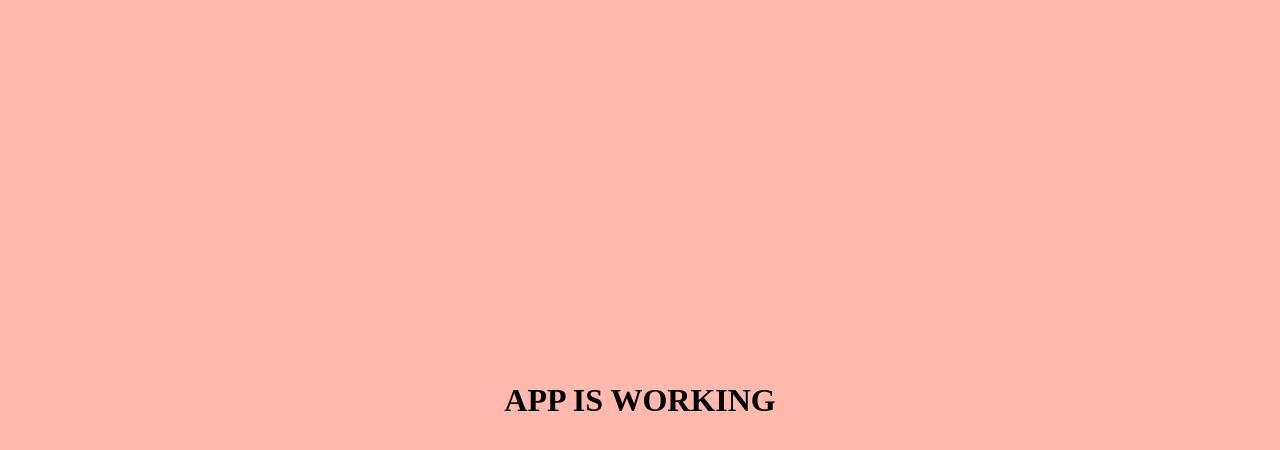
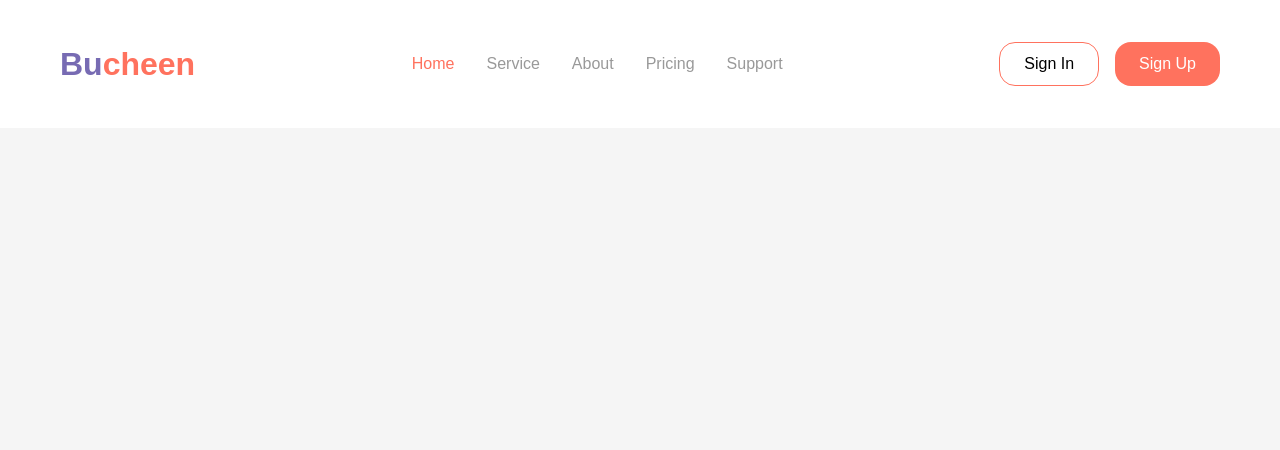
Before and after one commit to MiraWir/figma-frontend, a React (Vite) app: page / in a window 1280 px wide. Shown: the top 450 px of the page. Built offline with nearby package versions, Linux system fonts and the light colour scheme.

Commit message:
add navbar

```diff
--- a/src/App.jsx
+++ b/src/App.jsx
@@ -1,17 +1,11 @@
-export default function App() {
+import Navbar from './components/layout/Navbar'
+
+function App() {
   return (
-    <div
-      style={{
-        height: "100vh",
-        background: "#FFB9AF",
-        display: "flex",
-        justifyContent: "center",
-        alignItems: "center",
-        fontSize: "32px",
-        fontWeight: "bold",
-      }}
-    >
-      APP IS WORKING
+    <div>
+      <Navbar />
     </div>
-  );
+  )
 }
+
+export default App
--- a/src/components/layout/Navbar.jsx
+++ b/src/components/layout/Navbar.jsx
@@ -0,0 +1,75 @@
+
+const Navbar = () => {
+  return (
+    <nav style={{
+      height: '128px',
+      backgroundColor: 'white',
+      display: 'flex',
+      alignItems: 'center',
+      justifyContent: 'center',
+      width: '100%'
+    }}>
+      <div style={{
+        maxWidth: '1200px',
+        width: '100%',
+        display: 'flex',
+        alignItems: 'center',
+        justifyContent: 'space-between',
+        padding: '0 20px'
+      }}>
+
+        {}
+        <div style={{
+          fontSize: '32px',
+          fontWeight: 'bold'
+        }}>
+          <span style={{ color: '#776BB3' }}>Bu</span>
+          <span style={{ color: '#FF725E' }}>cheen</span>
+        </div>
+
+        {}
+        <div style={{
+          display: 'flex',
+          gap: '32px',
+          fontSize: '16px'
+        }}>
+          <span style={{ color: '#FF725E' }}>Home</span>
+          <span style={{ color: '#999999' }}>Service</span>
+          <span style={{ color: '#999999' }}>About</span>
+          <span style={{ color: '#999999' }}>Pricing</span>
+          <span style={{ color: '#999999' }}>Support</span>
+        </div>
+
+        {}
+        <div style={{
+          display: 'flex',
+          gap: '16px'
+        }}>
+          <button style={{
+            backgroundColor: 'white',
+            border: '1px solid #FF725E',
+            borderRadius: '16px',
+            padding: '12px 24px',
+            fontSize: '16px',
+            cursor: 'pointer'
+          }}>
+            Sign In
+          </button>
+          <button style={{
+            backgroundColor: '#FF725E',
+            color: 'white',
+            border: 'none',
+            borderRadius: '16px',
+            padding: '12px 24px',
+            fontSize: '16px',
+            cursor: 'pointer'
+          }}>
+            Sign Up
+          </button>
+        </div>
+      </div>
+    </nav>
+  );
+};
+
+export default Navbar;
--- a/src/index.css
+++ b/src/index.css
@@ -3,3 +3,8 @@
   padding: 0;
   box-sizing: border-box;
 }
+
+body {
+  background-color: #f5f5f5;
+  font-family: 'Poppins', sans-serif;
+}
```
